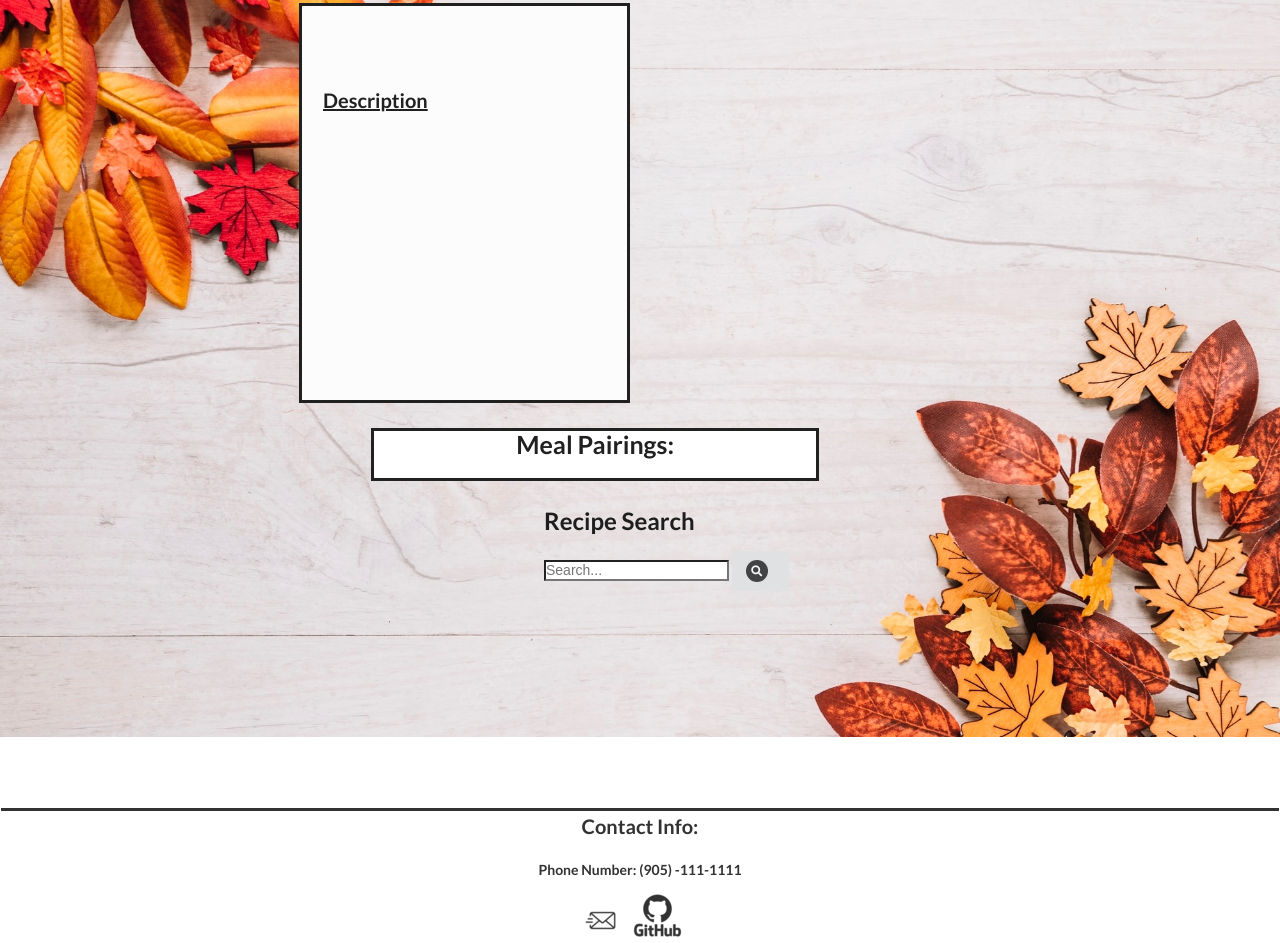
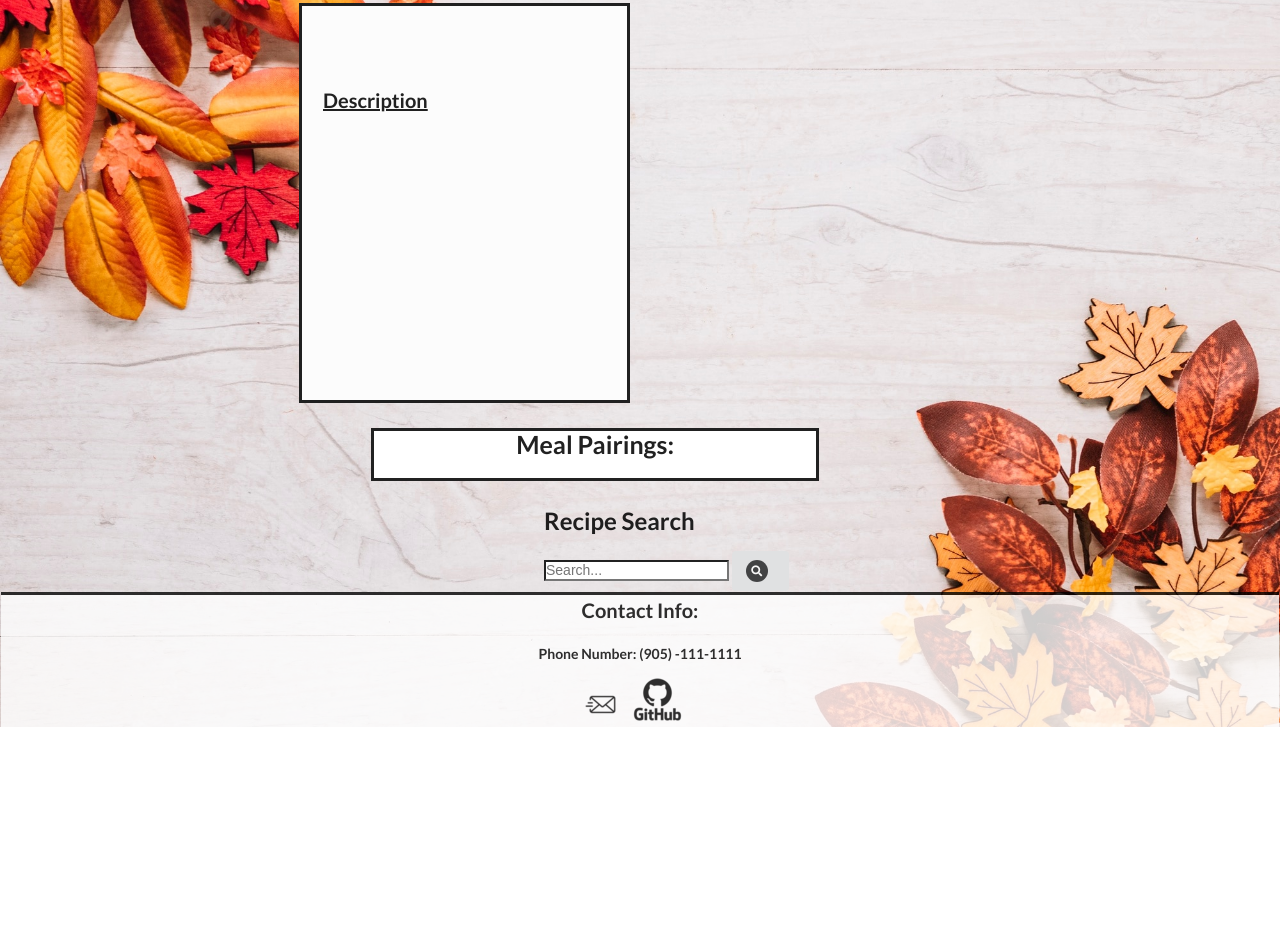
Before and after one commit to BranBao1995/Beer-Meal-Buddies, a plain HTML site: page Beer.html in a window 1280 px wide. Shown: the part 116-1059 px from the top of the page. After the commit the page ends 843 px from the top, so only its background shows below. Drawn offline with nearby package versions, Linux system fonts and the light colour scheme; no server answers.

Commit message:
created a separate footer for the beerpage to adjust white space

```diff
--- a/Beer.html
+++ b/Beer.html
@@ -77,7 +77,7 @@
       </div>
     </div>
 
-     <footer class="custom-footer">
+     <footer class="custom-beerfooter">
       <p id="custom-contactinfo">Contact Info:</p>
         <p class="custom-phone">Phone Number: (905) -111-1111</p>
         <a class="custom-email" href="mailto:beer_meal@gmail.com">
--- a/assets/css/style.css
+++ b/assets/css/style.css
@@ -217,3 +217,15 @@ height: 9%;
 #custom-idrightgrid{
     margin-top: 55px;
 }
+
+.custom-beerfooter {
+    position: var(--position);
+    border-top: solid black;
+    text-align: center;
+    margin: 1px;
+    padding: 1px;
+    color: rgb(0, 0, 0);
+    font-weight: bolder;
+    background: var(--background);
+    opacity: 0.8;
+}
```
